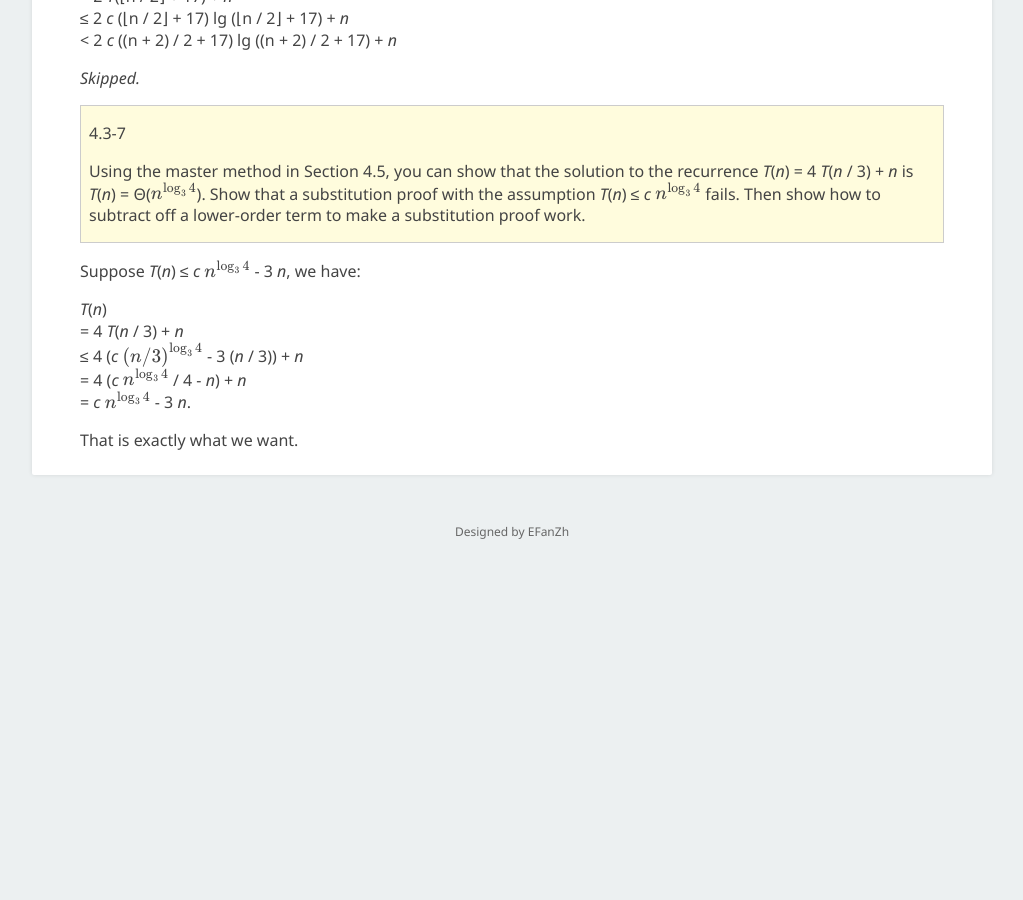
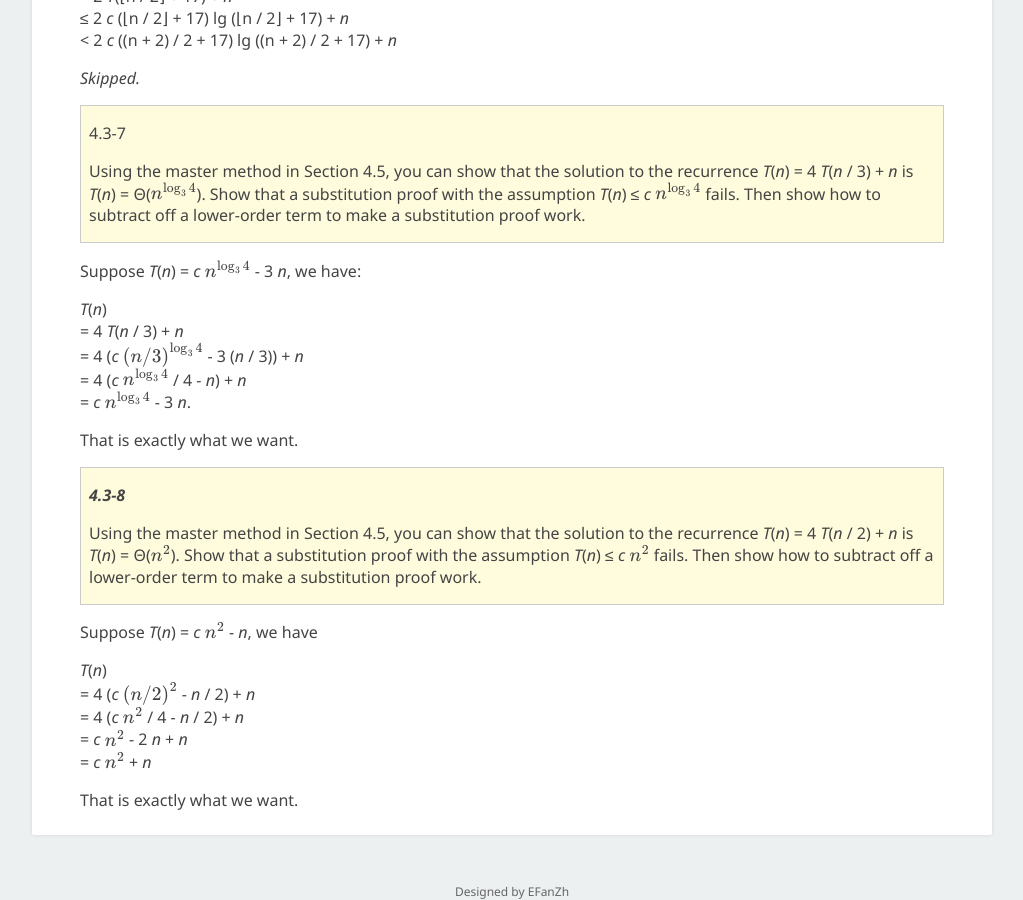
Before and after one commit to EFanZh/efanzh.github.io, a Jekyll site: the page built from _posts/2018-10-05-introduction-to-algorithms-exercises.md, in a window 1280 px wide and 900 px high, scrolled down 26497 px. Shown: the whole window, without its empty margins (128-1151 px from the left). Built offline with Jekyll 4.4.1, drawn with Linux system fonts in a browser that asks for light colours; formulas are drawn with MathJax 3; before the commit the page ends 27085 px from its top, so only the background shows below that; some of the changed text lies outside the part shown.

Commit message:
Add exercise 4.3-8 from CLRS

```diff
--- a/_posts/2018-10-05-introduction-to-algorithms-exercises.md
+++ b/_posts/2018-10-05-introduction-to-algorithms-exercises.md
@@ -1210,12 +1210,28 @@ So for *c* = 2 and *n* ≥ 2 $\sqrt{2}$ + 2, we have *T*(*n*) < *c* lg ($2^{1 /
 > *T*(*n*) ≤ *c* $n^{\log_3 4}$ fails. Then show how to subtract off a lower-order term to make a substitution proof
 > work.
 
-Suppose *T*(*n*) ≤ *c* $n^{\log_3 4}$ - 3 *n*, we have:
+Suppose *T*(*n*) = *c* $n^{\log_3 4}$ - 3 *n*, we have:
 
 *T*(*n*)\
 = 4 *T*(*n* / 3) + *n*\
-≤ 4 (*c* $\left(n / 3\right)^{\log_3 4}$ - 3 (*n* / 3)) + *n*\
+= 4 (*c* $\left(n / 3\right)^{\log_3 4}$ - 3 (*n* / 3)) + *n*\
 = 4 (*c* $n^{\log_3 4}$ / 4 - *n*) + *n*\
 = *c* $n^{\log_3 4}$ - 3 *n*.
 
 That is exactly what we want.
+
+> ***4.3-8***
+>
+> Using the master method in Section 4.5, you can show that the solution to the recurrence
+> *T*(*n*) = 4 *T*(*n* / 2) + *n* is *T*(*n*) = Θ($n^2$). Show that a substitution proof with the assumption
+> *T*(*n*) ≤ *c* $n^2$ fails. Then show how to subtract off a lower-order term to make a substitution proof work.
+
+Suppose *T*(*n*) = *c* $n^2$ - *n*, we have
+
+*T*(*n*)\
+= 4 (*c* $\left(n / 2\right)^2$ - *n* / 2) + *n*\
+= 4 (*c* $n^2$ / 4 - *n* / 2) + *n*\
+= *c* $n^2$ - 2 *n* + *n*\
+= *c* $n^2$ + *n*
+
+That is exactly what we want.
```
Also changed, not shown: other parts of _posts/2018-10-05-introduction-to-algorithms-exercises.md (+2 -2 lines).
